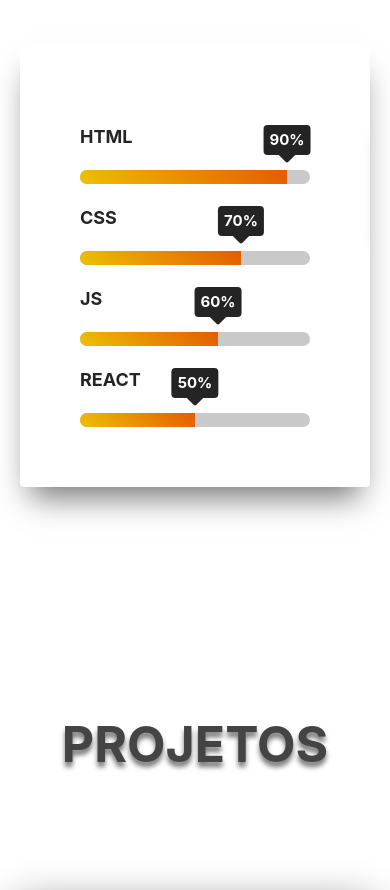
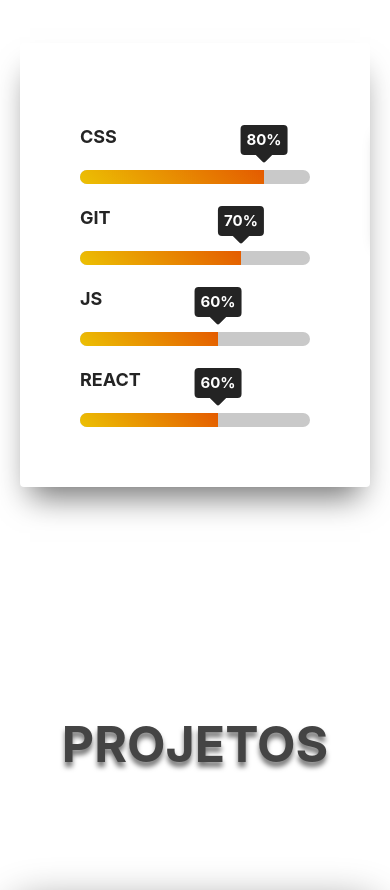
Before and after one commit to Lucas-Caracoci/Portfolio_Lucas_Caracoci, a React (Vite) app: page / in a window 390 px wide. Shown: the part 2400-3290 px from the top of the page. Built offline with nearby package versions, Linux system fonts and the light colour scheme.

Commit message:
Section skills : responsividade e adição de skill

```diff
--- a/src/components/skills/skill-bar.jsx
+++ b/src/components/skills/skill-bar.jsx
@@ -18,10 +18,11 @@
     }
 
     const info = [
-        { id: 1, name: 'HTML', per: 90 },
-        { id: 2, name: 'CSS', per: 70 },
+        { id: 1, name: 'CSS', per: 80 },
+        { id: 2, name: 'Git', per: 70 },
         { id: 3, name: 'JS', per: 60 },
-        { id: 4, name: 'React', per: 50 }
+        { id: 4, name: 'React', per: 60 }
+
     ];
   return (
     <div>
--- a/src/components/skills/skills.css
+++ b/src/components/skills/skills.css
@@ -1,5 +1,5 @@
 .skills-page {
-    padding: 120px;
+    padding: 120px ;
     min-height: 100vh;
     height: 100%;
     background-color: #ffffff;
@@ -279,7 +279,7 @@
     }
 
     .skills-page {
-        padding-top: 10em;
+        padding-top: 60px ;
     }
 }
 
--- a/src/components/skills/skills.jsx
+++ b/src/components/skills/skills.jsx
@@ -46,7 +46,7 @@
                     id='learning-skills'
                     className={`learning-skill ${isLearning ? 'learning-trans' : ''}`}
                 >
-                    {["SASS", "Git", "Next.JS", "TypeScript", "Jquery"].map(skill => (
+                    {["SASS",  "Next.JS", "TypeScript", "Jquery"].map(skill => (
                         <div className='learning-item' key={skill} tabIndex="0">
                             <span className="tooltiptext">{skill}</span>
                             <img src={`\\imgs\\${skill.toLowerCase()}.png`} alt={skill} className='icon-skill' />
```
Also changed, not shown: public/imgs/Git.png (deleted).
